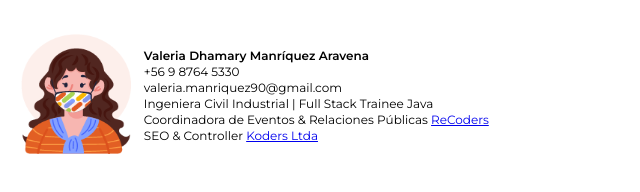
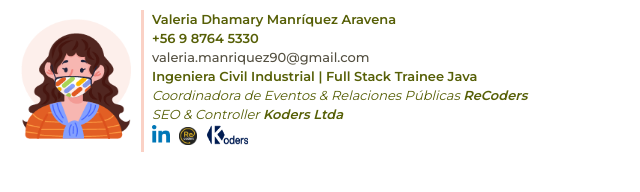
Before and after one commit to Dhamary08/Email-Sign, a plain HTML site: page valeria-profesional.html in a window 1280 px wide. Shown: the whole page, without its empty margins (0-640 px from the left). Drawn offline with Linux system fonts and the light colour scheme.

Commit message:
arreglo de imagenes V.1.0.2

```diff
--- a/valeria-profesional.html
+++ b/valeria-profesional.html
@@ -6,27 +6,65 @@
     <meta name="viewport" content="width=device-width, initial-scale=1.0">
     <title>Firma Valeria</title>
     <!-- Fuente Monserrat -->
-    <link href="https://fonts.googleapis.com/css2?family=Montserrat:wght@100;200;400;600&display=swap" rel="stylesheet">
+    <link rel="preconnect" href="https://fonts.gstatic.com">
+    <link href="https://fonts.googleapis.com/css2?family=Montserrat:wght@200;400;500;600&display=swap" rel="stylesheet">
     <style>
-        .text{
-            font-family: "Montserrat";
+        .text {
+            font-family: 'Montserrat', sans-serif;
+            font-weight: 500;
+            margin-top: 0;
+            margin-bottom: 3px;
+            font-size: 13px;
+            padding-left: 5px;
+            color: #534f40;
+        }
+
+        .txt-color {
+            color: #565f06;
+            font-weight: 600;
+        }
+
+        .txt-link {
+            color: #565f06;
+            text-decoration: none;
+            font-style: oblique;
             font-weight: 400;
-            margin-top: 0;
-            margin-bottom: 1px;
-            font-size: 12px
         }
-        .table-img{
+
+        .txt-link1 {
+            color: #565f06;
+            text-decoration: none;
+            font-style: oblique;
+            font-weight: 600;
+        }
+
+        .table-img {
             width: 120px;
             height: 120px;
+            border-right: #fad1c5 3px solid;
+            padding-right: 10px;
         }
-        .img{
+
+        .img {
             width: 110px;
             height: 120px;
             padding-left: 10px;
         }
-        .table-text{
-            width: 430px;
-            height: 170px;
+
+        .img-linkedIn {
+            width: 18px;
+            height: 20px;
+            padding-right: 5px;
+        }
+        .img-recoders {
+            width: 18px;
+            height: 18px;
+            padding-right: 5px;
+        }
+        .img-koders {
+            width: 45px;
+            height: 20px;
+            padding-right: 5px;
         }
     </style>
 </head>
@@ -37,15 +75,27 @@
     <table width="600">
         <tr>
             <td class="table-img">
-                <a href="#" target="_blank"><img src="https://raw.githubusercontent.com/Dhamary08/Email-Sign/master/vale-avatar.png" class="img"></a>
+                <a href="#" target="_blank"><img
+                        src="https://raw.githubusercontent.com/Dhamary08/Email-Sign/master/vale-avatar.png"
+                        class="img"></a>
             </td>
             <td class="table-text">
-                <p class="text"><b>Valeria Dhamary Manríquez Aravena</b></p>
-                <p class="text">+56 9 8764 5330</p>
+                <p class="text txt-color">Valeria Dhamary Manríquez Aravena</p>
+                <p class="text txt-color">+56 9 8764 5330</p>
                 <p class="text">valeria.manriquez90@gmail.com</p>
-                <p class="text">Ingeniera Civil Industrial | Full Stack Trainee Java</p>
-                <p class="text">Coordinadora de Eventos & Relaciones Públicas <a href="https://www.recoders.cl">ReCoders</a></p>
-                <p class="text">SEO & Controller <a href="https://www.koders.cl">Koders Ltda</a></p>
+                <p class="text txt-color">Ingeniera Civil Industrial | Full Stack Trainee Java</p>
+                <p class="text txt-link">Coordinadora de Eventos & Relaciones Públicas <a href="https://www.recoders.cl"
+                        class="txt-link1">ReCoders</a></p>
+                <p class="text txt-link">SEO & Controller <a href="https://www.koders.cl" class="txt-link1">Koders
+                        Ltda</a></p>
+                <p class="text"><a href="https://www.linkedin.com/in/valeria-manriquez/" target="_blank"><img
+                            src="https://raw.githubusercontent.com/Dhamary08/Email-Sign/master/linkedin-in.png" alt=""
+                            class="img-linkedIn"></a>
+                    <a href="https://www.recoders.cl" target="_blank"><img class="img-recoders"
+                            src="https://raw.githubusercontent.com/Dhamary08/Email-Sign/master/Vale.png" alt=""></a>
+                    <a href="https://www.koders.cl" target="_blank"><img class="img-koders"
+                            src="https://raw.githubusercontent.com/Dhamary08/Email-Sign/master/koders-blue.png" alt=""></a>
+                </p>
             </td>
         </tr>
     </table>
```
Also changed, not shown: valeria.html (+3 -3 lines).
